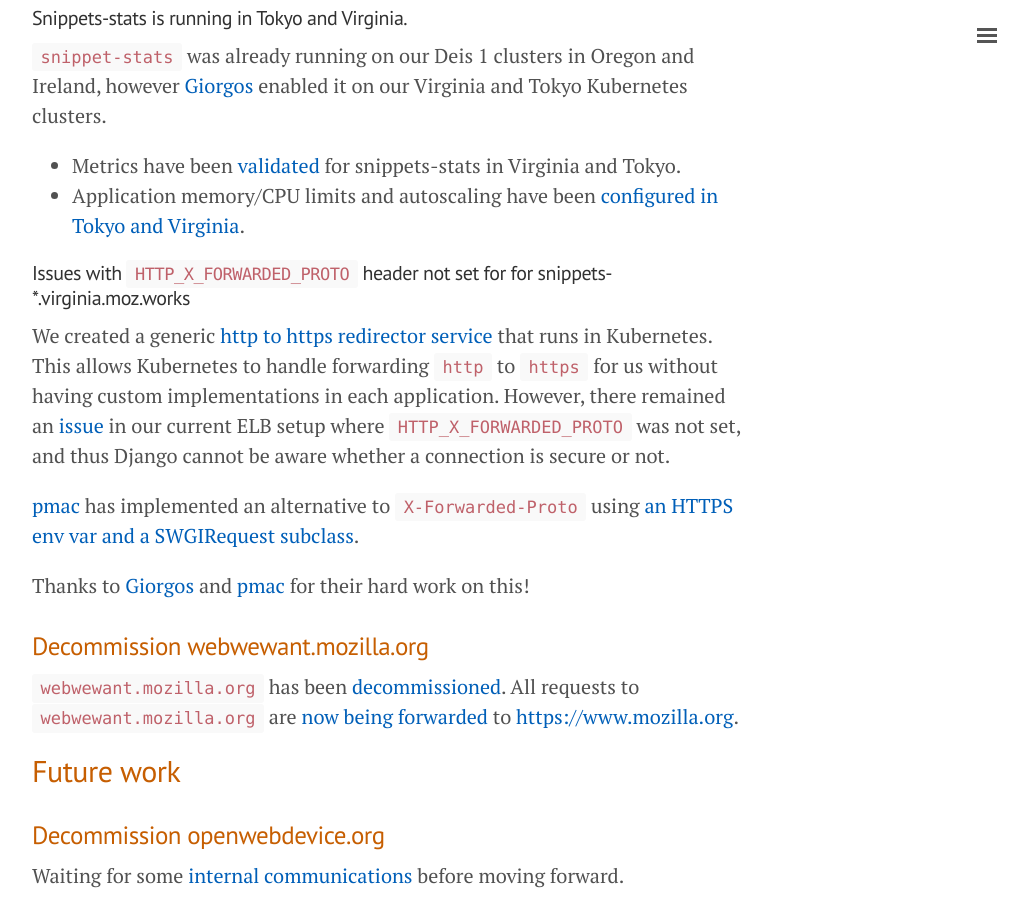
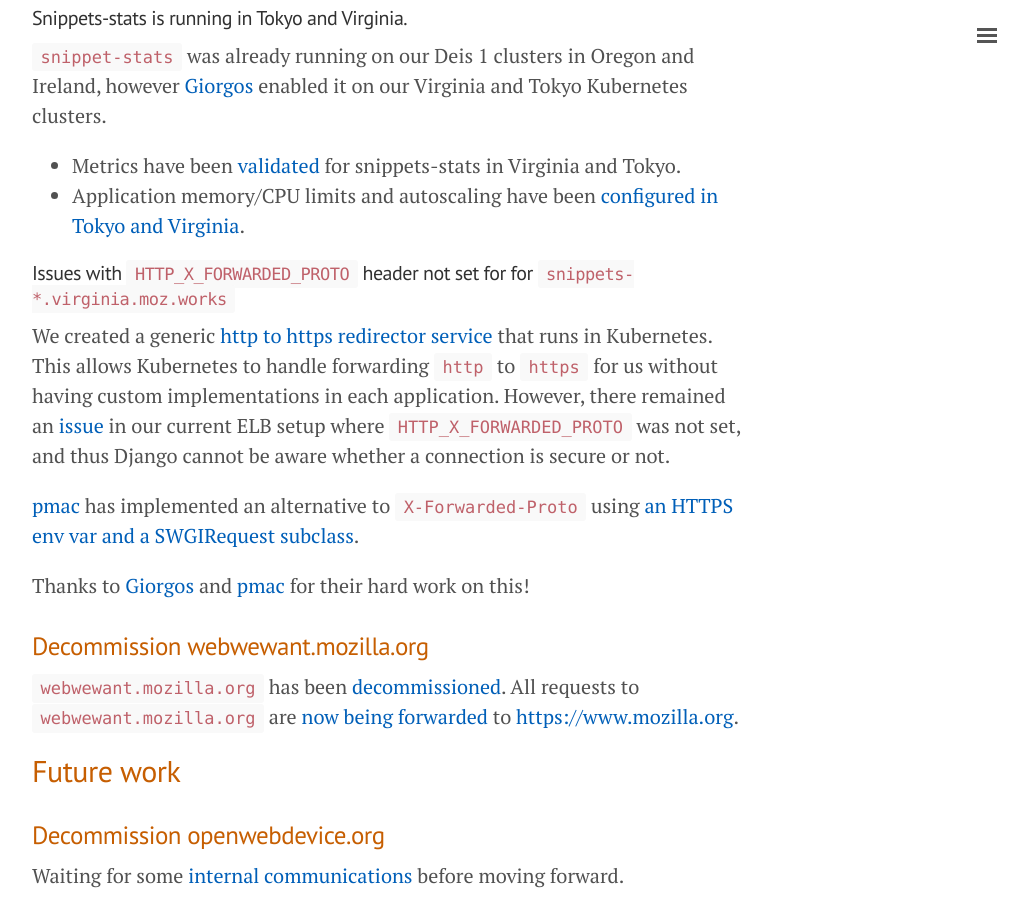
Before and after one commit to mozilla/meao, a Jekyll site: the page built from _posts/2017-05-09-sre-status.md, in a window 1280 px wide and 900 px high, scrolled down 1419 px. Shown: the whole window, without its empty margins (248-1276 px from the left). Built offline with Jekyll 4.4.1, drawn with Linux system fonts in a browser that asks for light colours.

Commit message:
fix formatting

```diff
--- a/_posts/2017-05-09-sre-status.md
+++ b/_posts/2017-05-09-sre-status.md
@@ -48,7 +48,7 @@ Deis Workflow has been [upgraded to latest version (2.14.20) in Virginia and Tok
 - Metrics have been [validated](https://github.com/mozmar/infra/issues/174) for snippets-stats in Virginia and Tokyo.
 - Application memory/CPU limits and autoscaling have been [configured in Tokyo and Virginia](https://github.com/mozmar/infra/issues/164).
 
-#### Issues with `HTTP_X_FORWARDED_PROTO` header not set for for snippets-*.virginia.moz.works
+#### Issues with `HTTP_X_FORWARDED_PROTO` header not set for for `snippets-*.virginia.moz.works`
 
 We created a generic [http to https redirector](https://github.com/mozmar/infra/pull/163) [service](https://github.com/mozmar/infra/blob/master/k8s/install/stage2_functions.sh#L303-L305) that runs in Kubernetes. This allows Kubernetes to handle forwarding `http` to `https` for us without having custom implementations in each application. However, there remained an [issue](https://github.com/mozmar/infra/issues/101) in our current ELB setup where `HTTP_X_FORWARDED_PROTO` was not set, and thus Django cannot be aware whether a connection is secure or not.
 
```
